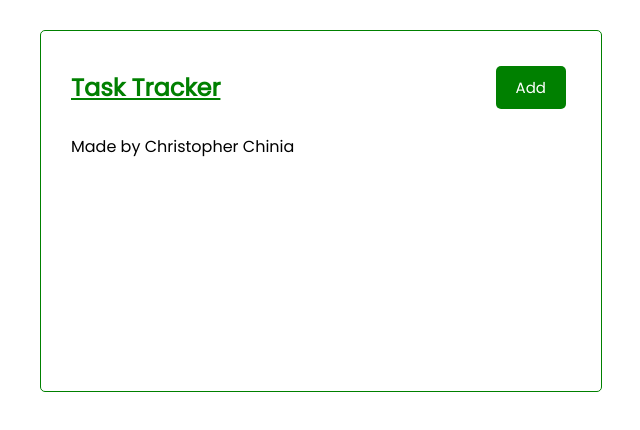
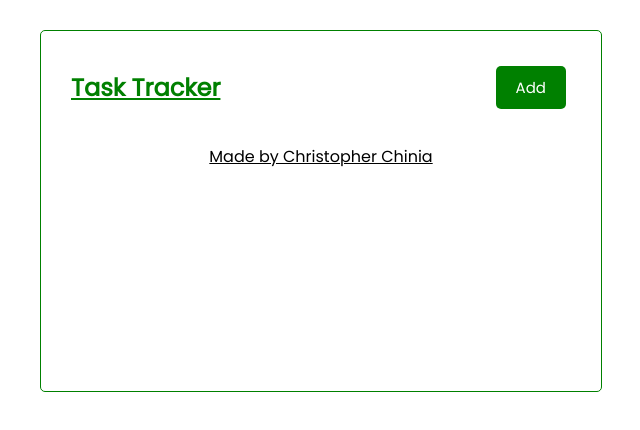
Before and after one commit to ChristopherChinia/Task-Tracker, a plain HTML site: page index.html in a window 1280 px wide. Shown: the whole page, without its empty margins (319-959 px from the left). Drawn offline with Linux system fonts and the light colour scheme.

Commit message:
adding styles for class 'footer'

```diff
--- a/Assets/css/styles.css
+++ b/Assets/css/styles.css
@@ -129,3 +129,9 @@
         padding: 15px;
         border-radius: 5px;
       }
+
+      .footer{
+        margin-top: 30px;
+        text-align: center;
+        text-decoration: underline;
+      }
```
